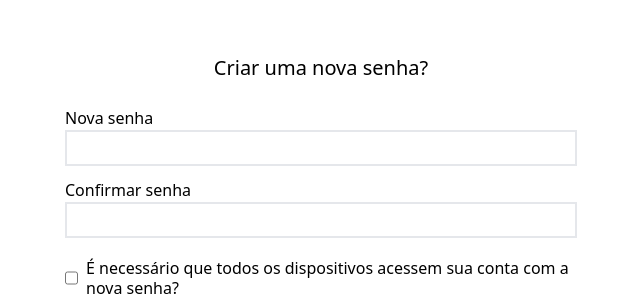
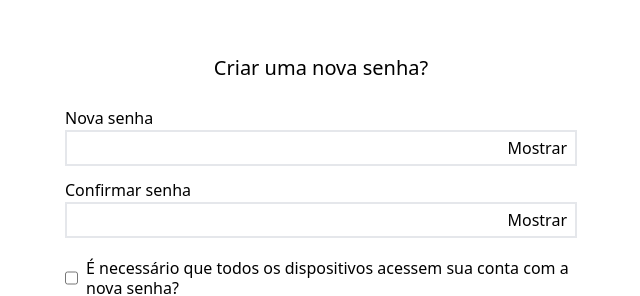
Before and after one commit to PetJournal/petjournal.web, a Next.js app: page /change-password in a window 1280 px wide. Shown: the part 194-490 px from the top of the page, without its empty margins (319-959 px from the left). Built offline with nearby package versions, Linux system fonts and the light colour scheme.

Commit message:
feat: adds show-password functionality

```diff
--- a/src/components/ChangePasswordForm.tsx
+++ b/src/components/ChangePasswordForm.tsx
@@ -1,6 +1,9 @@
 import React, { useState } from 'react';
 
 function ChangePasswordForm() {
+  const [showPassword, setShowPassword] = useState(false);
+  const [showConfirmPassword, setShowConfirmPassword] = useState(false);
+
   return (
     <form className="max-w-lg">
       <div className="space-y-3">
@@ -8,10 +11,16 @@ function ChangePasswordForm() {
           <label htmlFor="password">Nova senha</label>
           <div className="border-2 flex justify-between p-1 px-2">
             <input
-              type="password"
+              type={showPassword ? 'text' : 'password'}
               id="password"
               className="flex-1 outline-none"
             />
+            <button
+              type="button"
+              onClick={() => setShowPassword((prev) => !prev)}
+            >
+              {showPassword ? 'Ocultar' : 'Mostrar'}
+            </button>
           </div>
         </div>
 
@@ -19,10 +28,16 @@ function ChangePasswordForm() {
           <label htmlFor="confirmPassword">Confirmar senha</label>
           <div className="border-2 flex justify-between p-1 px-2">
             <input
-              type="password"
+              type={showConfirmPassword ? 'text' : 'password'}
               id="confirmPassword"
               className="flex-1 outline-none"
             />
+            <button
+              type="button"
+              onClick={() => setShowConfirmPassword((prev) => !prev)}
+            >
+              {showConfirmPassword ? 'Ocultar' : 'Mostrar'}
+            </button>
           </div>
         </div>
       </div>
```
